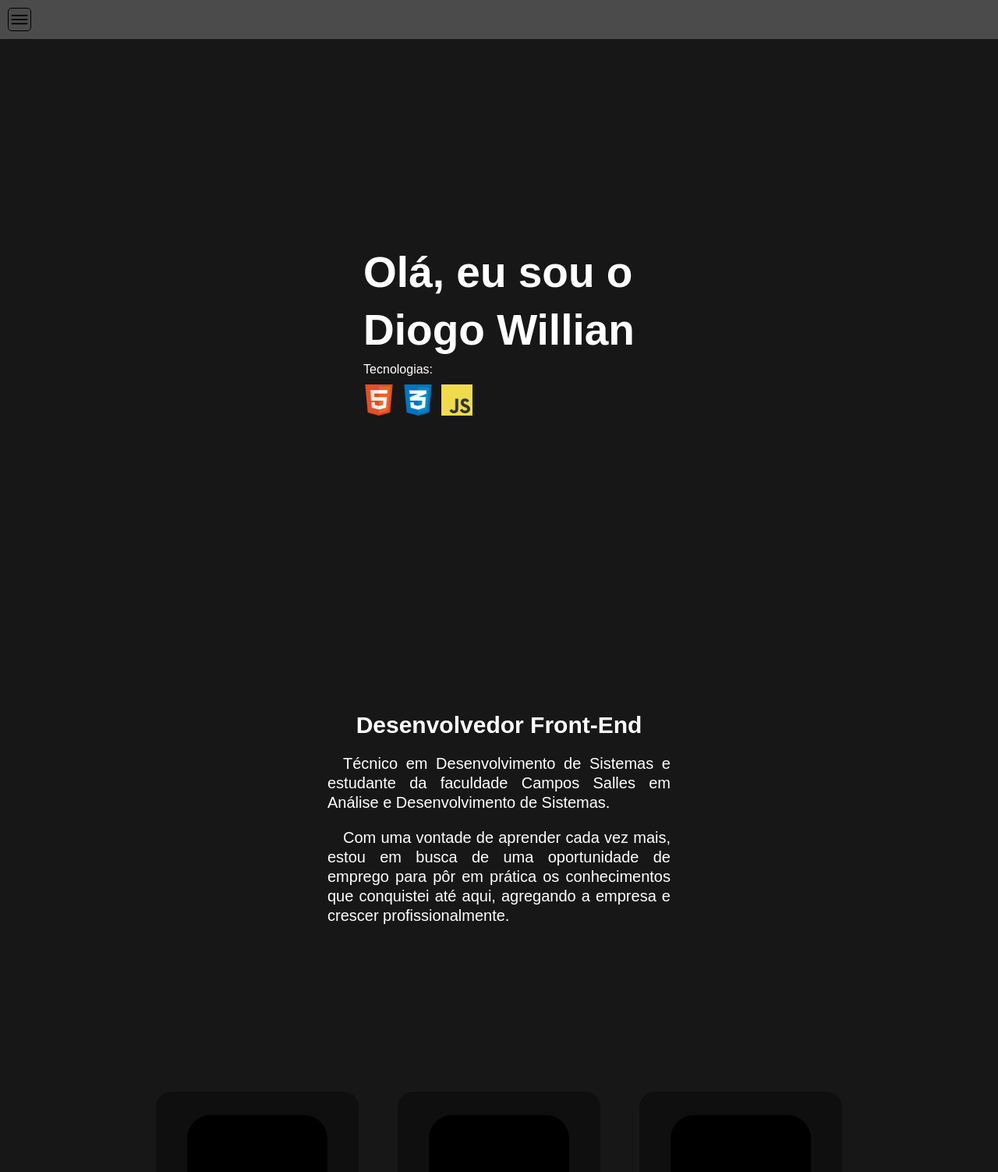
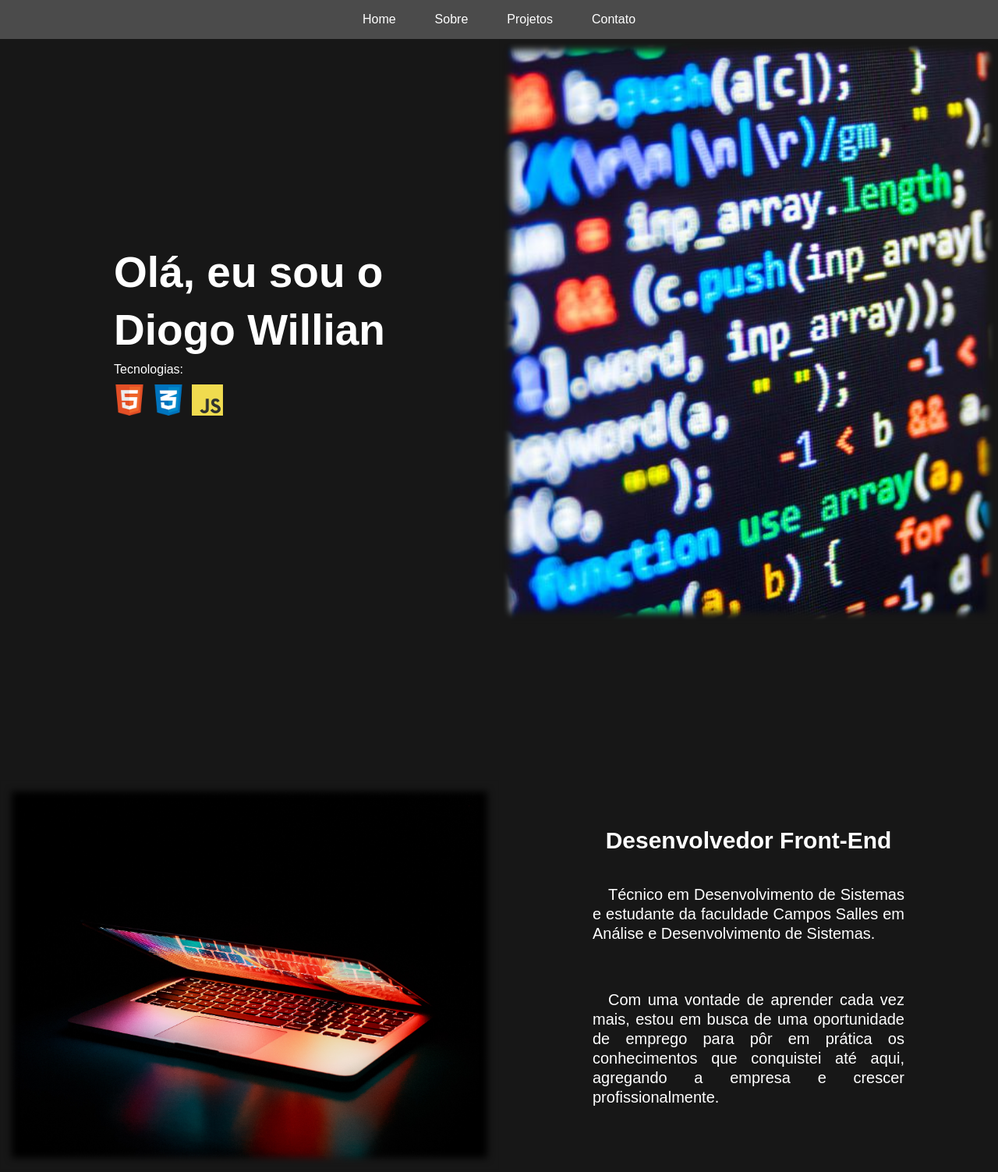
Before and after one commit to DiogoWi/portifolio, a plain HTML site: page index.html in a window 1280 px wide. Shown: the top 1503 px of the page at 78% size. Drawn offline with nearby package versions, Linux system fonts and the light colour scheme.

Commit message:
desktop feito

```diff
--- a/script.js
+++ b/script.js
@@ -9,6 +9,8 @@ const opcoes = document.querySelectorAll('#menu a');
 
 for (let i = 0; i < opcoes.length; i++) {
     opcoes[i].addEventListener('click', function(){
-        nav.classList.toggle('ativado');
+        if(window.innerWidth <= 1024) {
+            nav.classList.toggle('ativado');
+        }
     });
 }
--- a/style.css
+++ b/style.css
@@ -66,7 +66,6 @@ header {
 #nav.ativado #menu {
     height: calc(100vh - 50px);
     visibility: visible;
-    overflow-y: auto;
 }
 
 main {
@@ -102,6 +101,25 @@ main {
 
 .imagem {
     display: none;
+    position: relative;
+    width: 50%;
+    height: 100%;
+}
+
+.imagem::after {
+    content: '';
+    position: absolute;
+    top: 0;
+    left: 0;
+    width: 100%;
+    height: 100%;
+    box-shadow: inset 0 0 10px 15px #171717;
+}
+
+.imagem img {
+    width: 100%;
+    height: 100%;
+    object-fit: cover;
 }
 
 #sobre {
@@ -109,12 +127,18 @@ main {
     justify-content: center;
     align-items: center;
     height: 500px;
-    padding: 20px;
-    text-align: center;
+}
+
+#sobre > :nth-child(2) {
+    display: flex;
+    flex-direction: column;
+    justify-content: center;
+    align-items: center;
 }
 
 #sobre p {
     margin-top: 20px;
+    padding: 20px;
     text-align: justify;
     text-indent: 20px;
     line-height: 25px;
@@ -238,3 +262,42 @@ footer span {
         font-size: 20px;
     }
 }
+
+@media screen and (min-width: 1024px) {
+    #botaoMenu {
+        display: none;
+    }
+
+    #menu {
+        display: flex;
+        justify-content: center;
+        align-items: center;
+        top: 0;
+        height: 50px;
+        transition: none;
+        visibility: visible;
+    }
+
+    #menu a {
+        border: none;
+        border-radius: 7px;
+    }
+
+    #home > :nth-child(1) {
+        display: flex;
+        justify-content: center;
+        width: 50%;
+    }
+
+    .imagem {
+        display: block;
+    }
+
+    #sobre {
+        margin-top: 200px;
+    }
+
+    #sobre > :nth-child(2) {
+        width: 50%;
+    }
+}
```
